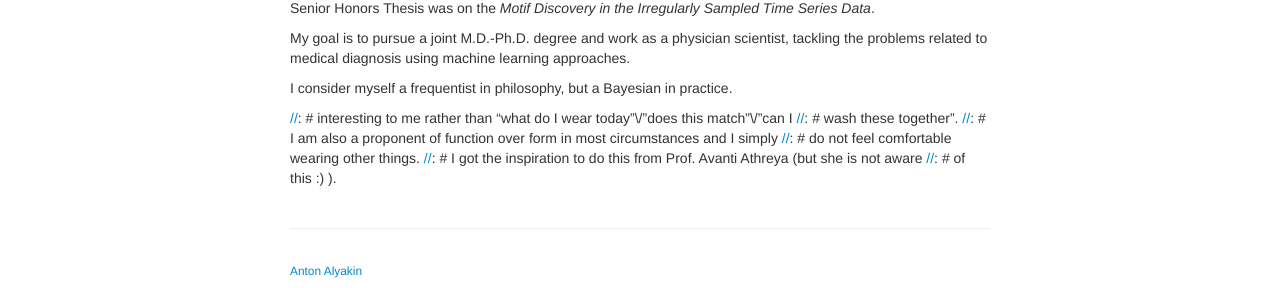
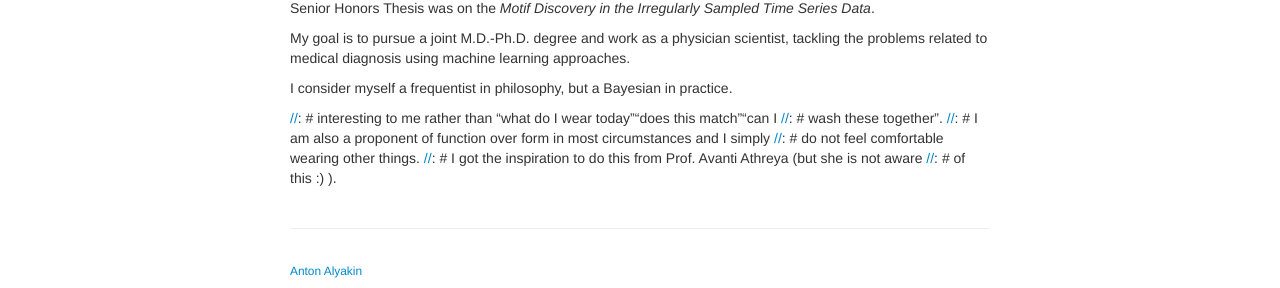
Before and after one commit to alyakin314/alyakin314.github.io, a Jekyll site: the page built from index.md, in a window 1280 px wide. Shown: the part 674-962 px from the top of the page. Built offline with Jekyll 4.4.1, drawn with Linux system fonts in a browser that asks for light colours.

Commit message:
commented out

```diff
--- a/index.md
+++ b/index.md
@@ -53,7 +53,7 @@ I consider myself a frequentist in philosophy, but a Bayesian in practice.
 [//]: # interview).
 [//]: # The primary reason why I started doing this is because I wanted to routinize
 [//]: # this aspect of my life and spend mental energy thinking about things that are
-[//]: # interesting to me rather than "what do I wear today"\/"does this match"\/"can I
+[//]: # interesting to me rather than "what do I wear today""does this match""can I
 [//]: # wash these together".
 [//]: # I am also a proponent of function over form in most circumstances and I simply
 [//]: # do not feel comfortable wearing other things.
```
